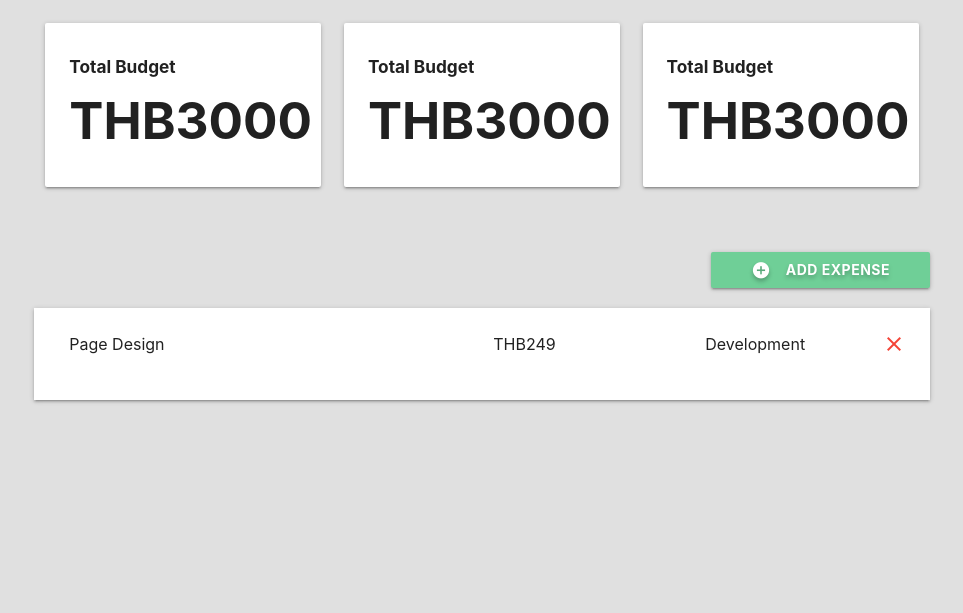
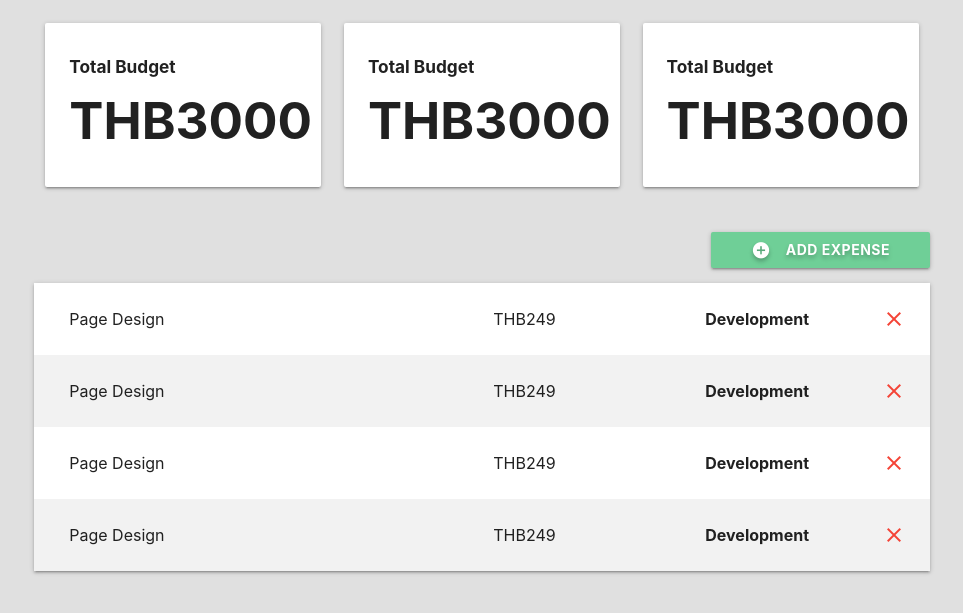
Before and after one commit to joblackpoc/budget, a Django app: page /1 in a window 1280 px wide. Shown: the top 613 px of the page, without its empty margins (158-1121 px from the left). Run offline with Django 3.2, Linux system fonts and the light colour scheme.

Commit message:
improve budget django

```diff
--- a/budget/static/css/style.css
+++ b/budget/static/css/style.css
@@ -5,10 +5,15 @@ html {
   font-family: 'Montserrat';
   background-color: #E0E0E0;
 }
+h1, h6{
+  font-weight: bold;
+}
 .bold {
   font-weight: bold;
 }
-
+.row {
+  margin: 0 !important;
+}
 /* project list (no project) */
 .noproject-wrapper {
   margin-top: 250px;
@@ -44,3 +49,9 @@ html {
   border-radius: 0;
   margin: 0;
 }
+.section-expenses .expense .category {
+  font-size: 13px;
+}
+.section-expenses li:nth-child(even) .expense {
+  background-color: #F2F2F2;
+}
--- a/budget/templates/budget/base.html
+++ b/budget/templates/budget/base.html
@@ -12,7 +12,7 @@
 
 </head>
 <body>
-  {% block content  %}
+  {% block content %}
 
 
 
--- a/budget/templates/budget/project-detail.html
+++ b/budget/templates/budget/project-detail.html
@@ -52,7 +52,73 @@
             </div>
 
             <div class="col 1">
-              <span class="title">Development</span>
+              <span class="title bold">Development</span>
+            </div>
+
+            <i class="material-icons red-text right">close</i>
+
+          </div>
+        </div>
+      </li>
+
+      <li>
+        <div class="card-panel z-depth-0 expense">
+          <div class="row">
+
+            <div class="col l6">
+              <span class="title">Page Design</span>
+            </div>
+
+            <div class="col l3">
+              <span class="title">THB249</span>
+            </div>
+
+            <div class="col 1">
+              <span class="title bold">Development</span>
+            </div>
+
+            <i class="material-icons red-text right">close</i>
+
+          </div>
+        </div>
+      </li>
+
+      <li>
+        <div class="card-panel z-depth-0 expense">
+          <div class="row">
+
+            <div class="col l6">
+              <span class="title">Page Design</span>
+            </div>
+
+            <div class="col l3">
+              <span class="title">THB249</span>
+            </div>
+
+            <div class="col 1">
+              <span class="title bold">Development</span>
+            </div>
+
+            <i class="material-icons red-text right">close</i>
+
+          </div>
+        </div>
+      </li>
+
+      <li>
+        <div class="card-panel z-depth-0 expense">
+          <div class="row">
+
+            <div class="col l6">
+              <span class="title">Page Design</span>
+            </div>
+
+            <div class="col l3">
+              <span class="title">THB249</span>
+            </div>
+
+            <div class="col 1">
+              <span class="title bold">Development</span>
             </div>
 
             <i class="material-icons red-text right">close</i>
```
